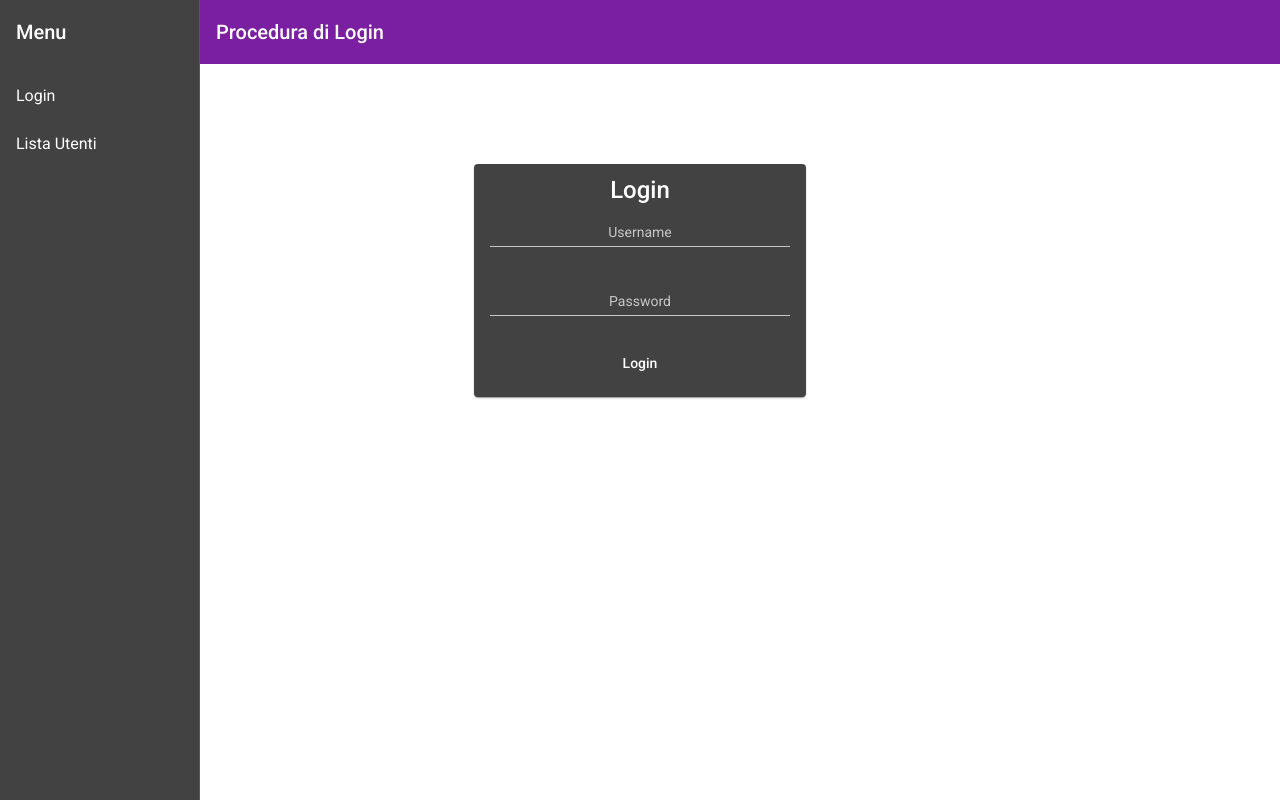
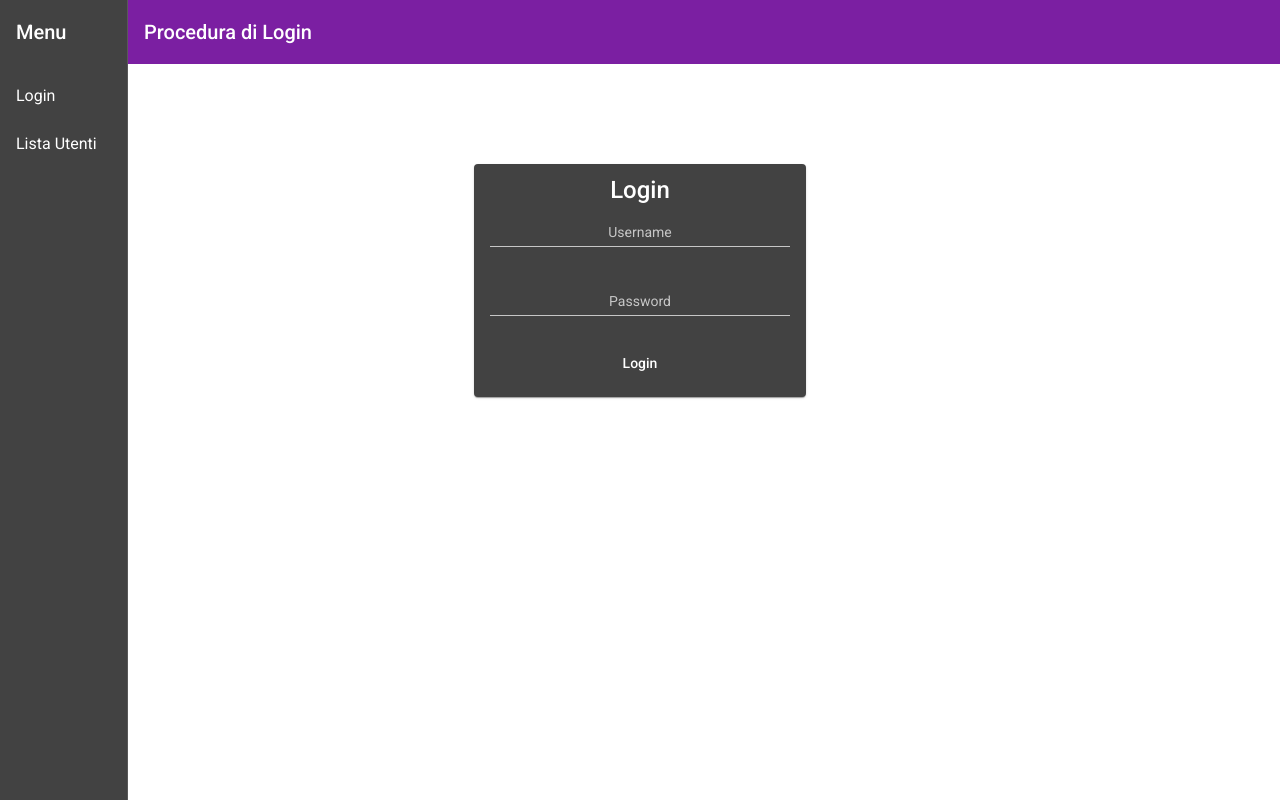
Before and after one commit to Michelepal/Java-Angular---Progetto-Login, an Angular app in the folder proceduralogin/: page / in a window 1280 px wide. Built offline with nearby package versions, Linux system fonts and the light colour scheme.

Commit message:
fix lista

```diff
--- a/proceduralogin/src/app/features/listausers/listausers.component.css
+++ b/proceduralogin/src/app/features/listausers/listausers.component.css
@@ -1,6 +1,7 @@
 .full-width-table {
   margin-top: 0;
-  width: 100%;
+  width: 100vw;
+  margin: 0 auto;
 }
 
 .titolo {
--- a/proceduralogin/src/app/shared/sidenav/sidenav.component.css
+++ b/proceduralogin/src/app/shared/sidenav/sidenav.component.css
@@ -1,6 +1,6 @@
 
 .sidenav {
-  width: 200px;
+  width: 10vw;
 }
 
 .sidenav .mat-toolbar {
```
